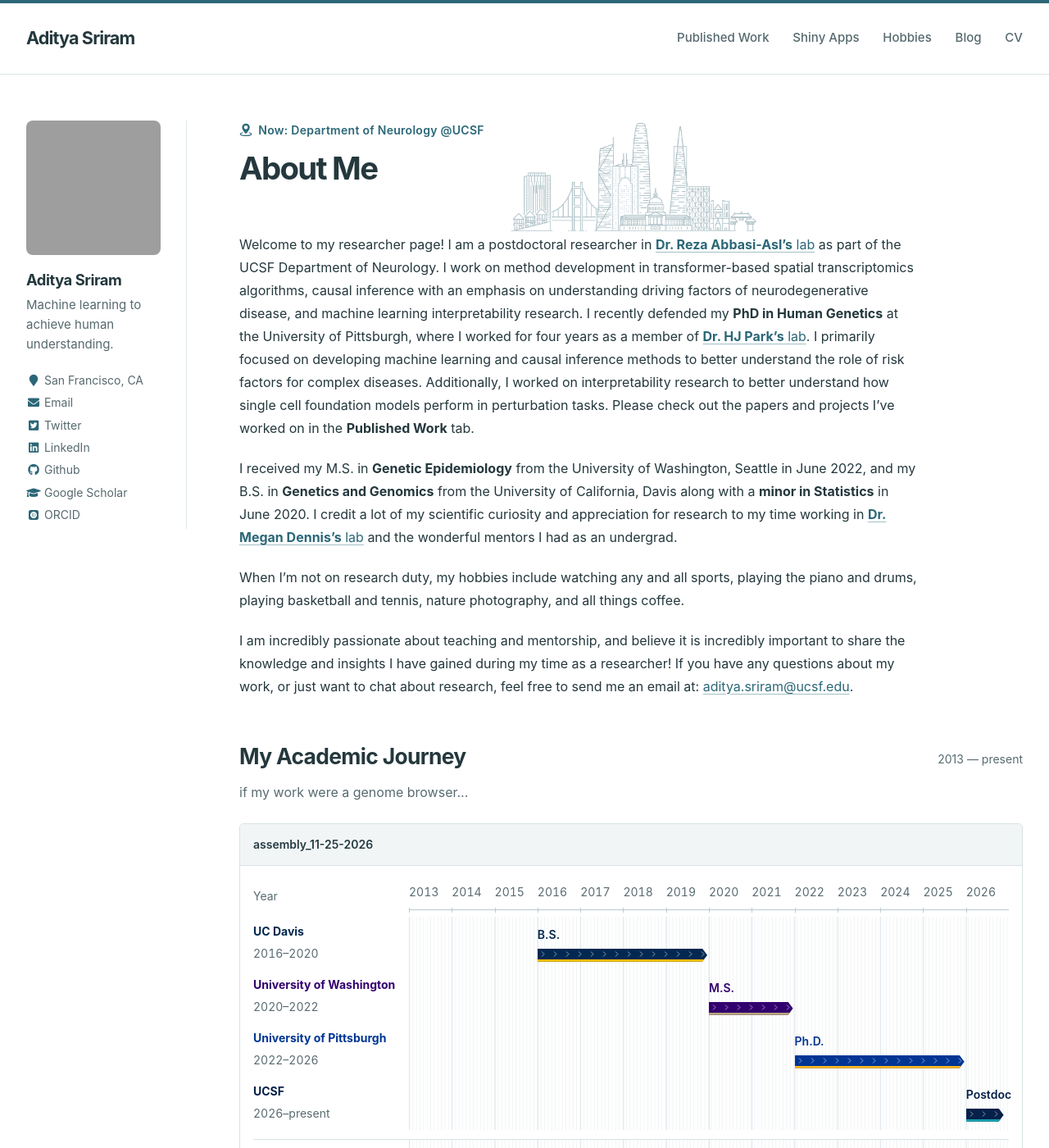
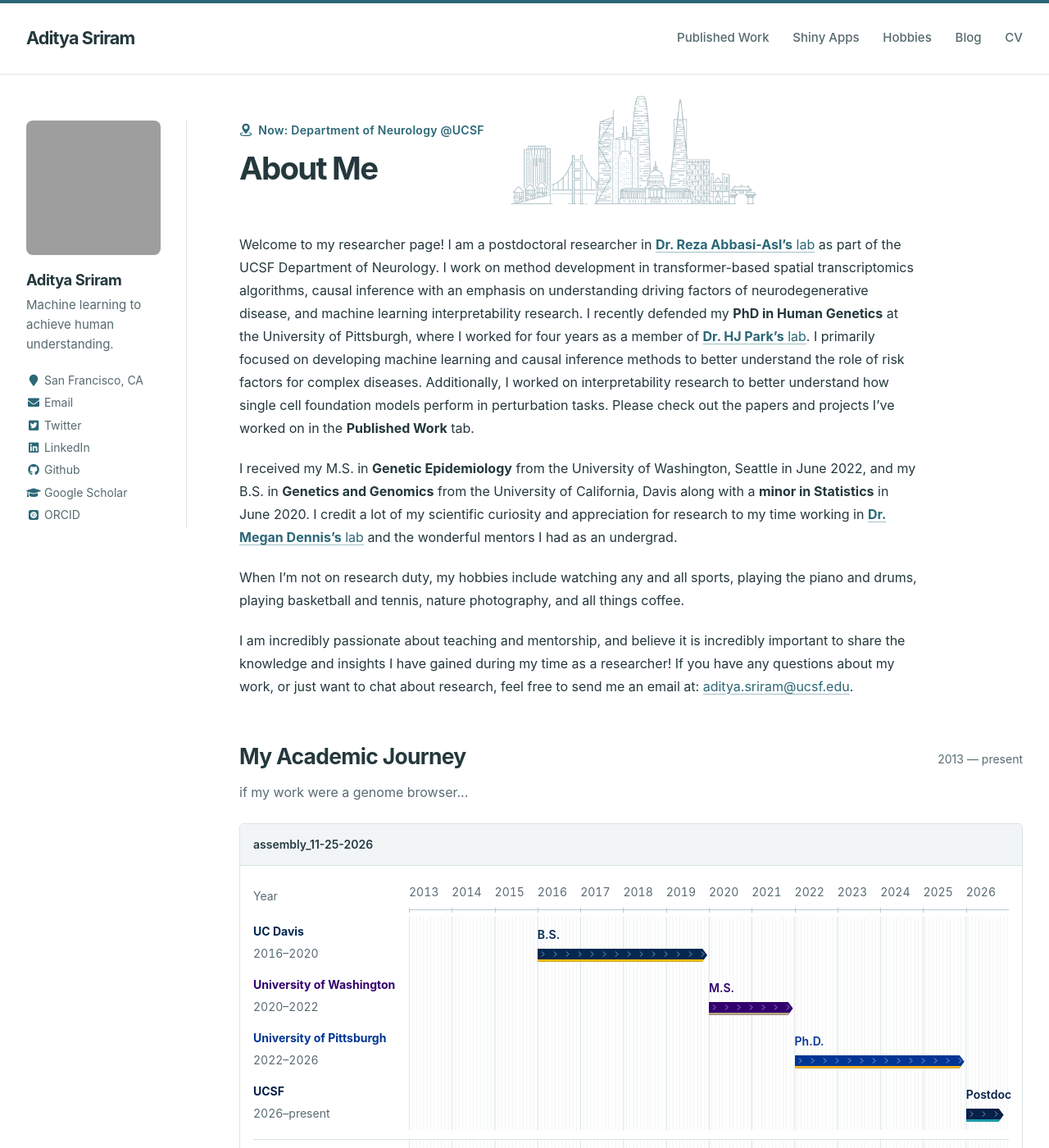
Before and after one commit to ads303/ads303.github.io, a Jekyll site: the page built from _pages/about.md, in a window 1280 px wide and 1400 px high. Shown: the whole window at 82% size. Built offline with Jekyll 4.4.1, drawn with Linux system fonts in a browser that asks for light colours; some web fonts are replaced.

Commit message:
Center skyline between role and About Me heading

```diff
--- a/assets/css/site-refresh.css
+++ b/assets/css/site-refresh.css
@@ -33,7 +33,7 @@ a:focus-visible, button:focus-visible, summary:focus-visible, [tabindex]:focus-v
 .page__location-pin { flex: none; width: 1.15em; height: 1.15em; margin-top: .25em; overflow: visible; }
 .page__header--skyline { display: grid; grid-template-columns: max-content minmax(0, 1fr); column-gap: 2rem; align-items: start; max-width: 640px; }
 .page__header--skyline > :not(.page__skyline) { grid-column: 1; }
-.page__header--skyline .page__skyline { grid-column: 2; grid-row: 1 / span 3; align-self: center; justify-self: start; display: block; width: 300px; max-width: 100%; height: auto; opacity: .36; pointer-events: none; }
+.page__header--skyline .page__skyline { grid-column: 2; grid-row: 1 / span 3; align-self: center; justify-self: start; display: block; width: 300px; max-width: 100%; height: auto; opacity: .36; pointer-events: none; transform: translateY(calc(2.25rem - 50%)); }
 .page__content { font-size: 1rem; }
 .page__content > p { max-width: 82ch; margin-bottom: 1.3rem; }
 .page__content h2 { color: var(--ink); font-size: 1.5rem; letter-spacing: -.025em; border-color: var(--rule); }
```
